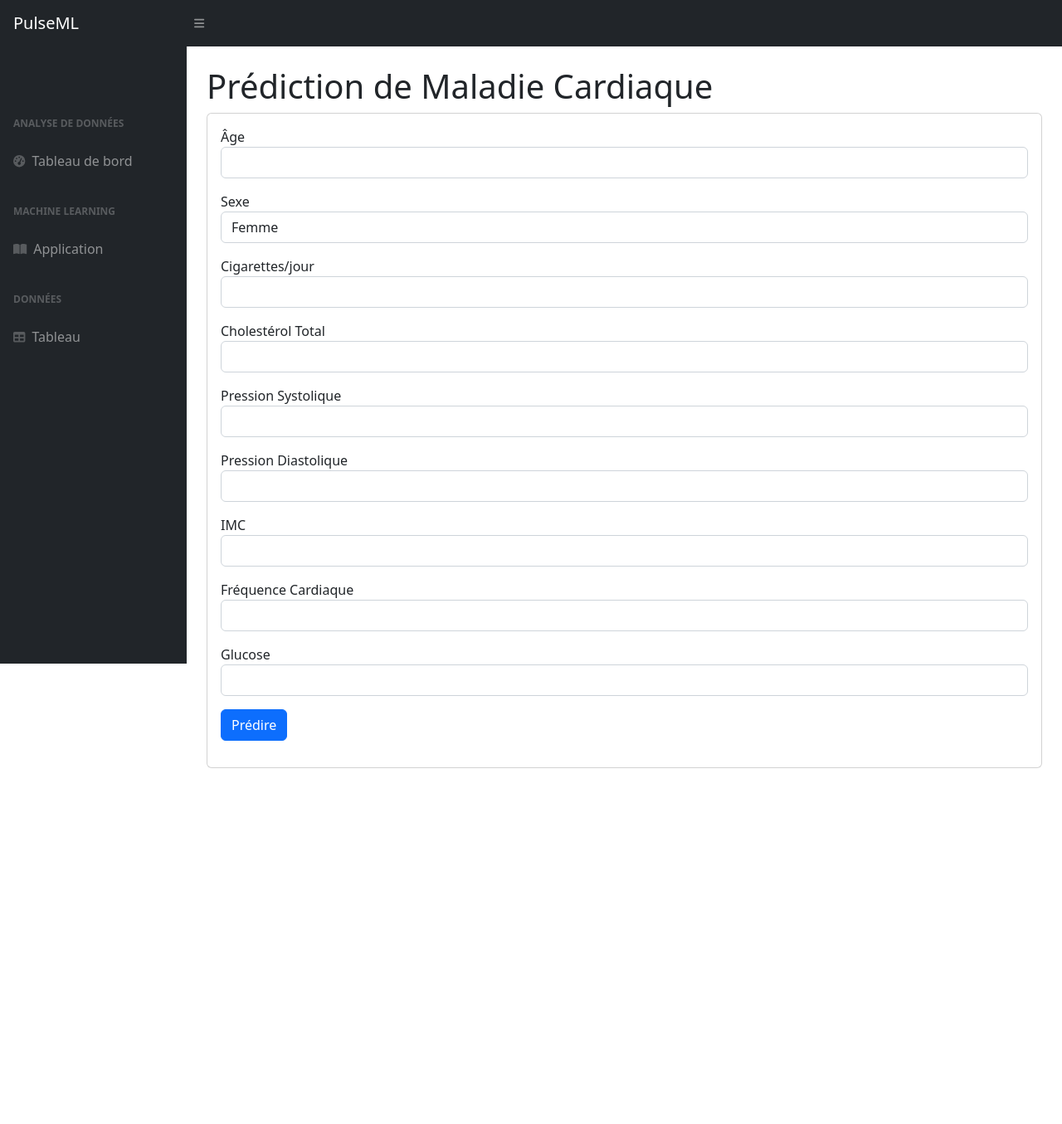
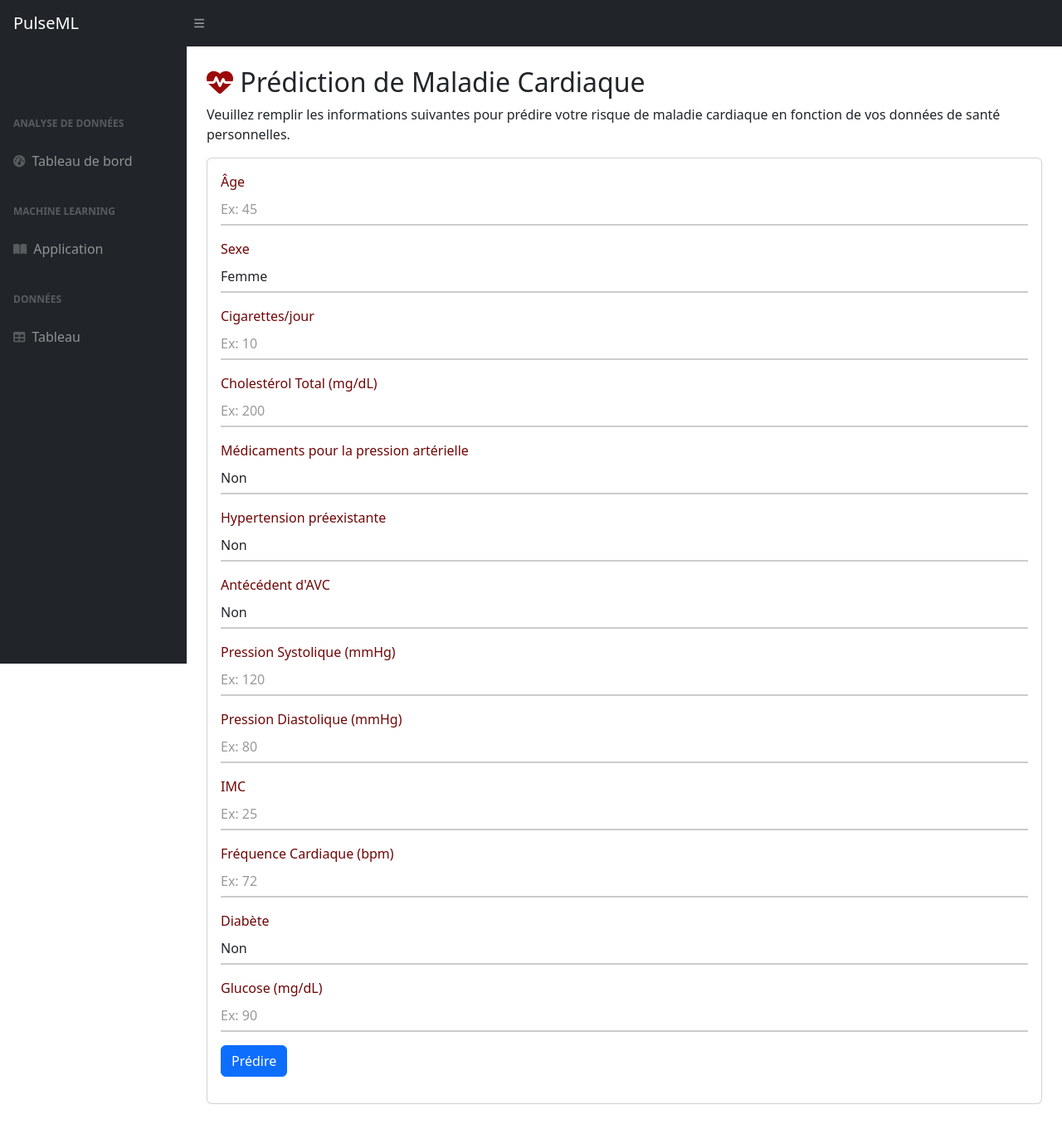
Before and after one commit to KoolixNour/PulseML, a FastAPI app: page /application in a window 1280 px wide. Shown: the whole page at 83% size. Before the commit the page ends 926 px from the top, so only its background shows below. Run offline with FastAPI, Linux system fonts and the light colour scheme; parts of the project's set-up code (start-up, migrations or seed data) failed here and were passed over; some libraries are stand-ins or nearby versions.

Commit message:
feature prediction fix , frontend fix

```diff
--- a/backend/app/main.py
+++ b/backend/app/main.py
@@ -37,7 +37,6 @@ async def area_chart():
 
     return StreamingResponse(buf, media_type="image/png")
 
-
 @app.get("/chart/bar")
 async def bar_chart():
     # Données : Nombre de fumeurs par catégorie d'éducation
@@ -58,7 +57,6 @@ async def bar_chart():
 
     return StreamingResponse(buf, media_type="image/png")
 
-
 @app.get("/chart/heatmap")
 async def heatmap_chart():
     # Données : Matrice de corrélation
@@ -76,7 +74,6 @@ async def heatmap_chart():
     plt.close()
 
     return StreamingResponse(buf, media_type="image/png")
-
 
 @app.get("/chart/histogram")
 async def histogram_chart():
@@ -104,7 +101,6 @@ templates = Jinja2Templates(directory="backend/templates")
 @app.get("/", response_class=HTMLResponse)
 async def read_dashboard(request: Request):
     return templates.TemplateResponse("index.html", {"request": request})
-
 
 @app.get("/table_content", response_class=HTMLResponse)
 async def get_table_content(request: Request):
@@ -143,7 +139,11 @@ class HeartDiseaseInput(BaseModel):
     age: int
     sex: int
     cigsPerDay: float
+    BPMeds: float
+    prevalentStroke: int
+    prevalentHyp: int
     totChol: float
+    diabetes: int
     sysBP: float
     diaBP: float
     BMI: float
@@ -156,19 +156,20 @@ async def predict(input_data: HeartDiseaseInput):
         features = pd.DataFrame({
             'male': [1 if input_data.sex == 1 else 0],
             'age': [input_data.age],
-            'education': [1],
+            'education' : [2],
             'currentSmoker': [1 if input_data.cigsPerDay > 0 else 0],
             'cigsPerDay': [input_data.cigsPerDay],
-            'BPMeds': [0],
-            'prevalentStroke': [0],
-            'prevalentHyp': [0],
-            'diabetes': [0],
+            'BPMeds': [1 if input_data.BPMeds == 1 else 0],
+            'prevalentStroke': [1 if input_data.prevalentStroke == 1 else 0],
+            'prevalentHyp': [1 if input_data.prevalentHyp == 1 else 0],
+            'diabetes': [1 if input_data.diabetes == 1 else 0],
             'totChol': [input_data.totChol],
             'sysBP': [input_data.sysBP],
             'diaBP': [input_data.diaBP],
             'BMI': [input_data.BMI],
             'heartRate': [input_data.heartRate],
-            'glucose': [input_data.glucose]
+            'glucose': [input_data.glucose],
+
         })
 
         features_scaled = scaler.transform(features)
--- a/backend/templates/application.html
+++ b/backend/templates/application.html
@@ -1,48 +1,81 @@
 {% extends "base.html" %}
 {% block content %}
+<link href="https://cdnjs.cloudflare.com/ajax/libs/font-awesome/5.15.4/css/all.min.css" rel="stylesheet">
 <div class="container-fluid px-4">
-    <h1 class="mt-4">Prédiction de Maladie Cardiaque</h1>
+    <h2 class="mt-4">
+        <i class="fas fa-heartbeat" style="color: #9b0a0a;"></i> <!-- Icône ajoutée à gauche du titre -->
+        Prédiction de Maladie Cardiaque
+    </h2>
+    <p>Veuillez remplir les informations suivantes pour prédire votre risque de maladie cardiaque en fonction de vos données de santé personnelles.</p> <!-- Description introductive -->
     <div class="card mb-4">
         <div class="card-body">
             <form id="prediction-form">
                 <div class="mb-3">
-                    <label>Âge</label>
-                    <input type="number" name="age" class="form-control">
+                    <label for="age">Âge</label>
+                    <input type="number" name="age" class="form-control" id="age" placeholder="Ex: 45">
                 </div>
                 <div class="mb-3">
-                    <label>Sexe</label>
-                    <select name="sex" class="form-control">
+                    <label for="sex">Sexe</label>
+                    <select name="sex" class="form-control" id="sex">
                         <option value="0">Femme</option>
                         <option value="1">Homme</option>
                     </select>
                 </div>
                 <div class="mb-3">
-                    <label>Cigarettes/jour</label>
-                    <input type="number" name="cigsPerDay" class="form-control">
+                    <label for="cigsPerDay">Cigarettes/jour</label>
+                    <input type="number" name="cigsPerDay" class="form-control" id="cigsPerDay" placeholder="Ex: 10">
                 </div>
                 <div class="mb-3">
-                    <label>Cholestérol Total</label>
-                    <input type="number" name="totChol" class="form-control">
+                    <label for="totChol">Cholestérol Total (mg/dL)</label>
+                    <input type="number" name="totChol" class="form-control" id="totChol" placeholder="Ex: 200">
                 </div>
                 <div class="mb-3">
-                    <label>Pression Systolique</label>
-                    <input type="number" name="sysBP" class="form-control">
+                    <label for="BPMeds">Médicaments pour la pression artérielle</label>
+                    <select name="BPMeds" class="form-control" id="BPMeds">
+                        <option value="0">Non</option>
+                        <option value="1">Oui</option>
+                    </select>
                 </div>
                 <div class="mb-3">
-                    <label>Pression Diastolique</label>
-                    <input type="number" name="diaBP" class="form-control">
+                    <label for="hyp">Hypertension préexistante</label>
+                    <select name="hyp" class="form-control" id="hyp">
+                        <option value="0">Non</option>
+                        <option value="1">Oui</option>
+                    </select>
                 </div>
                 <div class="mb-3">
-                    <label>IMC</label>
-                    <input type="number" name="BMI" class="form-control">
+                    <label for="AVC">Antécédent d'AVC</label>
+                    <select name="AVC" class="form-control" id="AVC">
+                        <option value="0">Non</option>
+                        <option value="1">Oui</option>
+                    </select>
                 </div>
                 <div class="mb-3">
-                    <label>Fréquence Cardiaque</label>
-                    <input type="number" name="heartRate" class="form-control">
+                    <label for="sysBP">Pression Systolique (mmHg)</label>
+                    <input type="number" name="sysBP" class="form-control" id="sysBP" placeholder="Ex: 120">
                 </div>
                 <div class="mb-3">
-                    <label>Glucose</label>
-                    <input type="number" name="glucose" class="form-control">
+                    <label for="diaBP">Pression Diastolique (mmHg)</label>
+                    <input type="number" name="diaBP" class="form-control" id="diaBP" placeholder="Ex: 80">
+                </div>
+                <div class="mb-3">
+                    <label for="BMI">IMC</label>
+                    <input type="number" name="BMI" class="form-control" id="BMI" placeholder="Ex: 25">
+                </div>
+                <div class="mb-3">
+                    <label for="heartRate">Fréquence Cardiaque (bpm)</label>
+                    <input type="number" name="heartRate" class="form-control" id="heartRate" placeholder="Ex: 72">
+                </div>
+                <div class="mb-3">
+                    <label for="diabete">Diabète</label>
+                    <select name="diabete" class="form-control" id="diabete">
+                        <option value="0">Non</option>
+                        <option value="1">Oui</option>
+                    </select>
+                </div>
+                <div class="mb-3">
+                    <label for="glucose">Glucose (mg/dL)</label>
+                    <input type="number" name="glucose" class="form-control" id="glucose" placeholder="Ex: 90">
                 </div>
                 <button type="submit" class="btn btn-primary">Prédire</button>
             </form>
@@ -50,6 +83,33 @@
         </div>
     </div>
 </div>
+
+<style>
+    .form-control {
+        border: none;
+        border-bottom: 2px solid #ccc;
+        border-radius: 0;
+        box-shadow: none;
+        padding-left: 0;
+        padding-right: 0;
+        margin-bottom: 10px;
+    }
+
+    .form-control:focus {
+        border-color: #007bff;
+        box-shadow: none;
+    }
+
+    .form-control::placeholder {
+        color: #999;
+    }
+    label {
+
+    color: #700707;
+    margin-bottom: 3px;
+    }
+
+</style>
 
 <script>
 document.getElementById('prediction-form').addEventListener('submit', async function(e) {
@@ -61,7 +121,11 @@ document.getElementById('prediction-form').addEventListener('submit', async func
         age: parseInt(formData.get('age')),
         sex: parseInt(formData.get('sex')),
         cigsPerDay: parseFloat(formData.get('cigsPerDay')),
+        BPMeds: parseFloat(formData.get('BPMeds')),
+        prevalentStroke: parseInt(formData.get('AVC')),
+        prevalentHyp: parseInt(formData.get('hyp')),
         totChol: parseFloat(formData.get('totChol')),
+        diabetes: parseInt(formData.get('diabete')),
         sysBP: parseFloat(formData.get('sysBP')),
         diaBP: parseFloat(formData.get('diaBP')),
         BMI: parseFloat(formData.get('BMI')),
```
